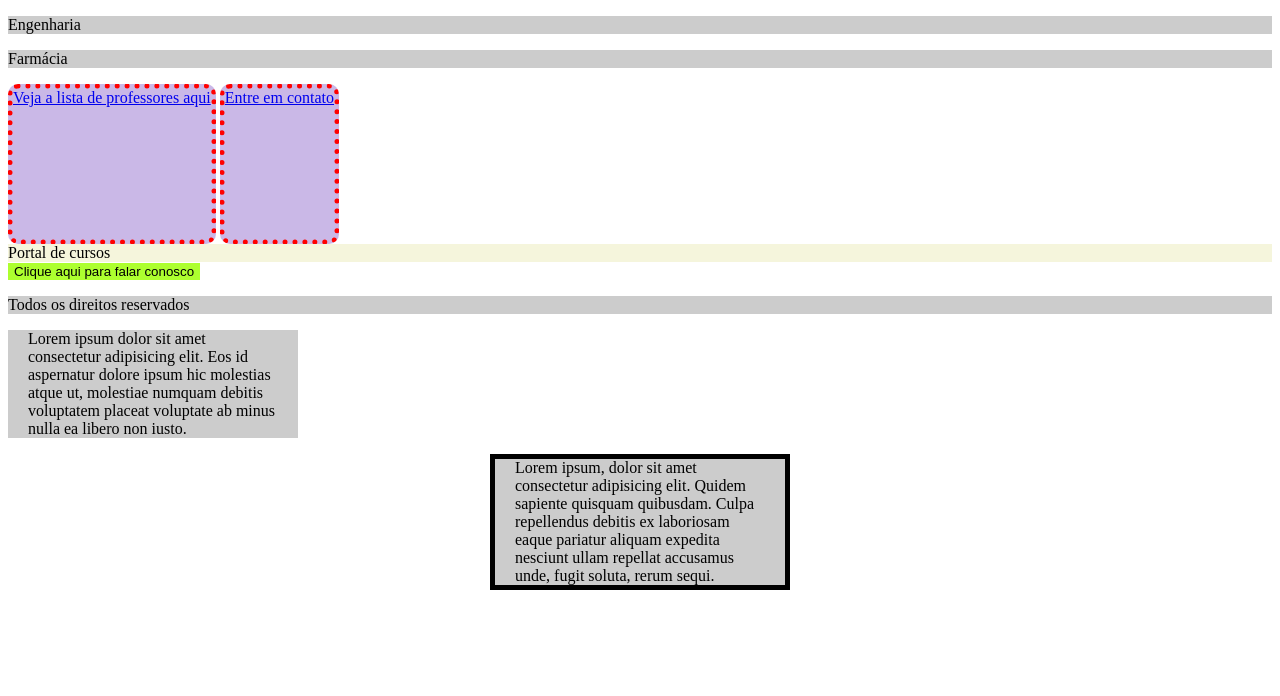
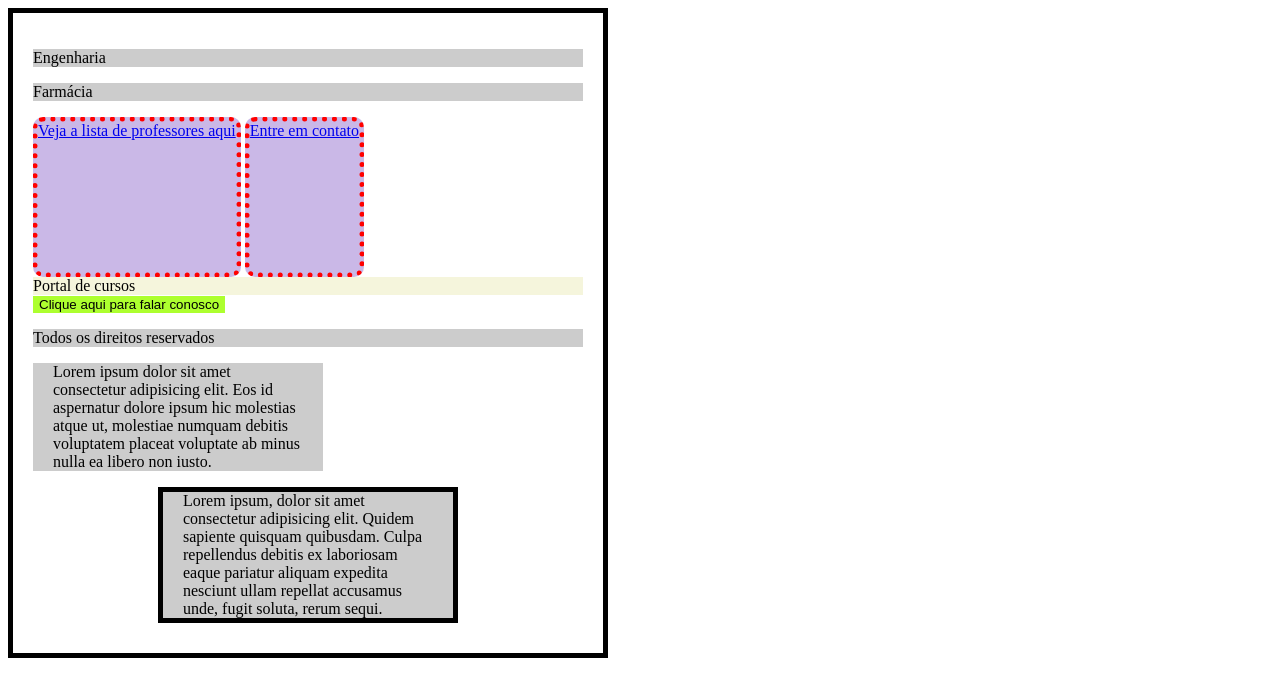
Before and after one commit to arthurbarbosadornelassilva/FrontEnd_maua_2_2024, a plain HTML site: page Intro_HTML_CSS/Fundamentos_CSS/estilo_02.html in a window 1280 px wide. Drawn offline with Linux system fonts and the light colour scheme.

Commit message:
alteração de estilo_02.css

```diff
--- a/Intro_HTML_CSS/Fundamentos_CSS/estilo_02.css
+++ b/Intro_HTML_CSS/Fundamentos_CSS/estilo_02.css
@@ -1,3 +1,13 @@
+article {
+    /* box-sizing: content-box; */
+    box-sizing: border-box;
+    /* content-box: cria uma caixa no elemento html em que o padding acrescentado ocupa mais espaço da tela */
+    /* border-box: cria uma caixa no elemento html em que os dados internos tem que se adaptar ao espaço delimitado da caixa. Caso haja padding, o conteúdo diminui dentro da caixa */
+    width: 600px;
+    height: 650px;
+    padding: 20px;
+    border: solid 5px;
+}
 p {
 background-color: #CCC;
 }
```
